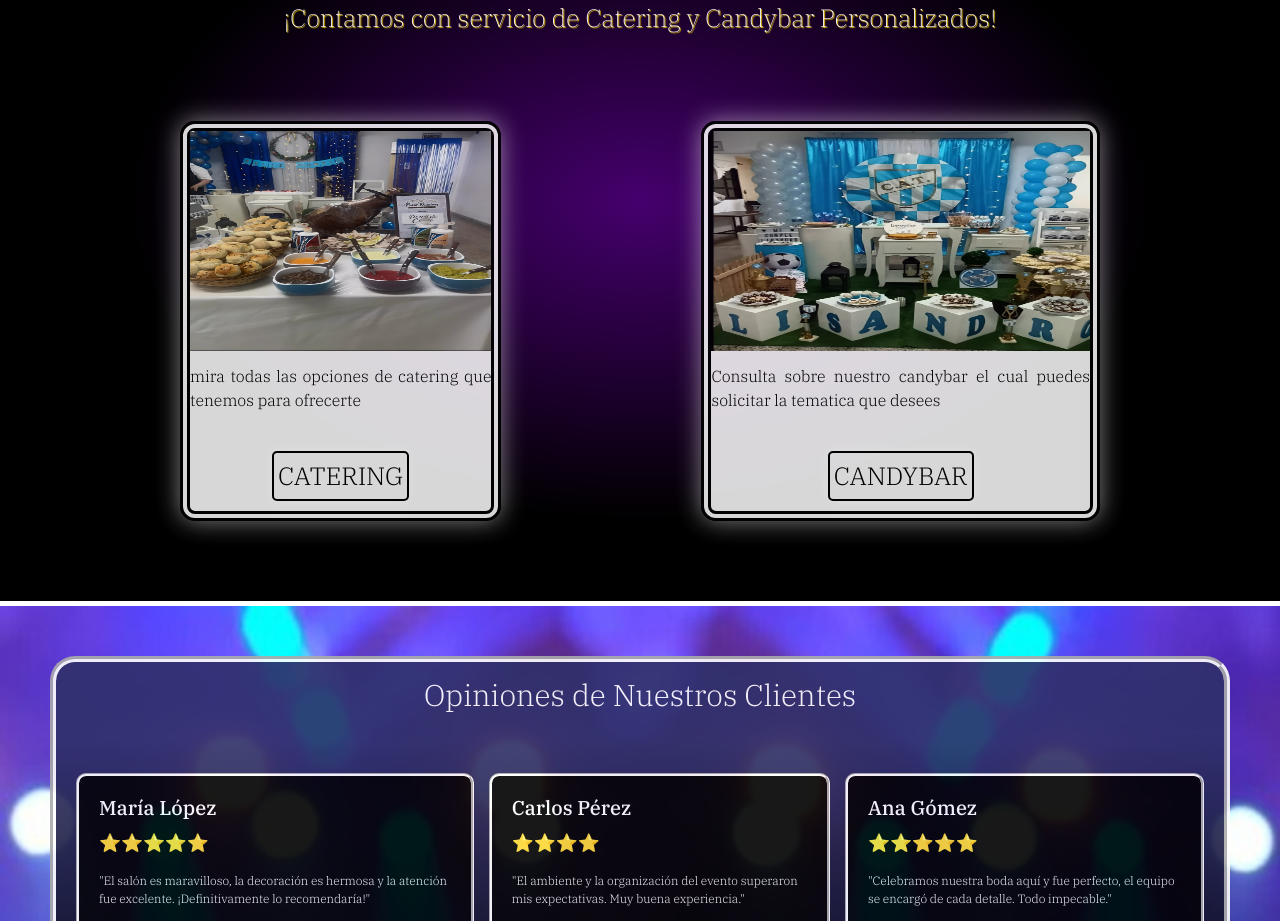
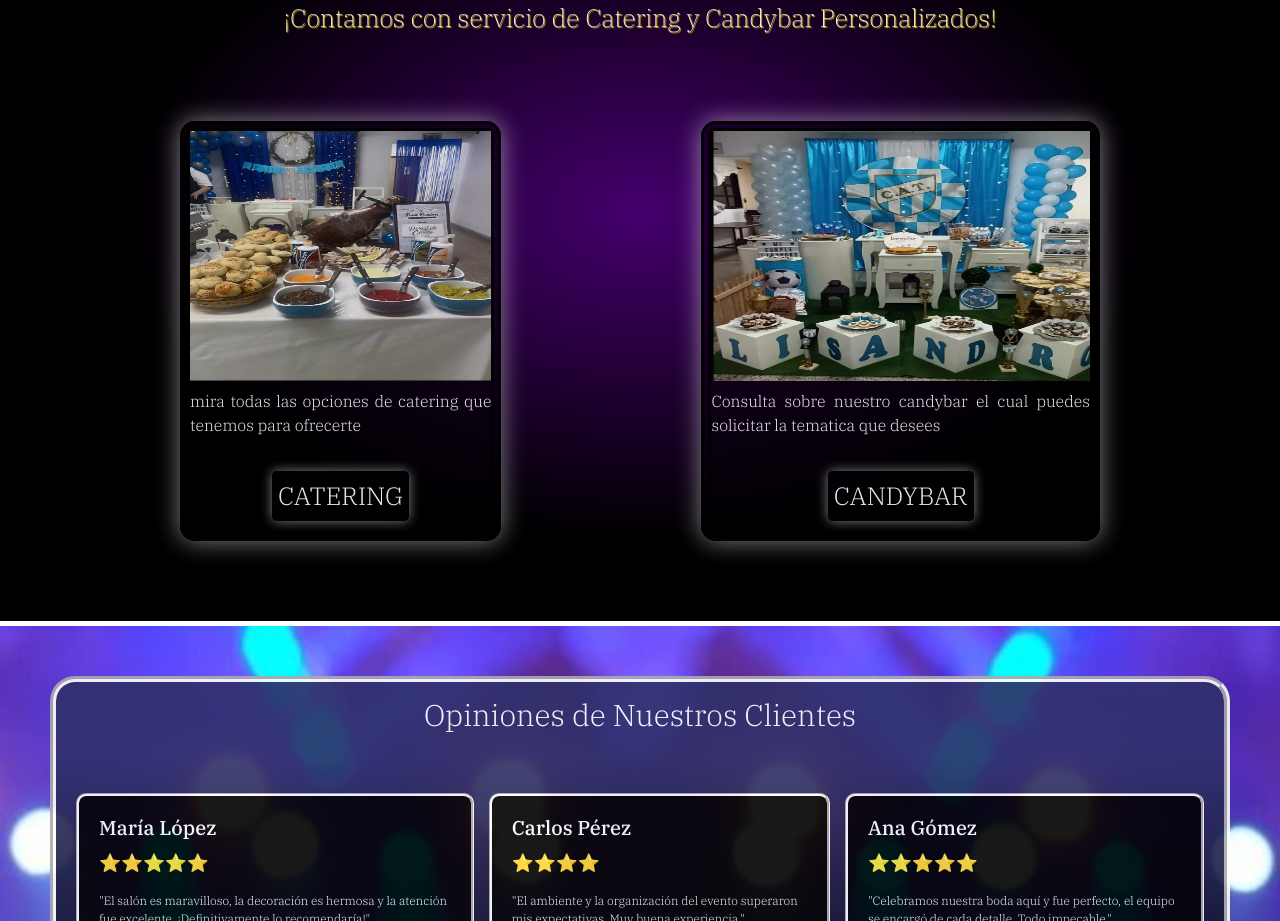
Before and after one commit to elias-pomo/Proyecto-Final-Pomo, a website: page index.html in a window 1280 px wide. Shown: the part 2320-3241 px from the top of the page. Drawn offline with nearby package versions, Linux system fonts and the light colour scheme.

Commit message:
Entrega-Final

```diff
--- a/scss/components/_index.scss
+++ b/scss/components/_index.scss
@@ -221,11 +221,11 @@
                 opacity: 90%;
                 @include funcionalidades.flex(flex, column, space-between, center);
                 border: 10px double rgb(0, 0, 0);
-                background-color: rgba(255, 255, 255, 0.938);
+                background-color: rgba(0, 0, 0, 0.562);
                 box-shadow: 0px 0px 24px 0px rgba(255, 255, 255, 0.57);
                 -webkit-box-shadow: 0px 0px 24px 0px rgba(255, 255, 255, 0.57);
                 -moz-box-shadow: 0px 0px 24px 0px rgba(255, 255, 255, 0.57);
-                height: 400px;
+                height: 420px;
                 width: auto;
                 border-radius: 15px;
                 margin: 0px 100px;
@@ -243,12 +243,12 @@
 
                 img {
                     width: 100%;
-                    height: 220px;
+                    height: 250px;
 
                 }
 
                 p {
-                    color: list.nth(funcionalidades.$colores, 5);
+                    color: list.nth(funcionalidades.$colores, 3);
                     @include funcionalidades.font(100%, 300);
                 }
 
@@ -258,7 +258,7 @@
                     padding: 10px;
                     margin: 10px;
                     text-align: center;
-                    color: list.nth(funcionalidades.$colores, 5);
+                    color: list.nth(funcionalidades.$colores, 3);
                     border-radius: 5px;
                     border: 2px, solid, rgb(0, 0, 0);
                     box-shadow: 0px 0px 12px 0px rgba(255, 255, 255, 0.57);
```
Also changed, not shown: css/estilo.css.
